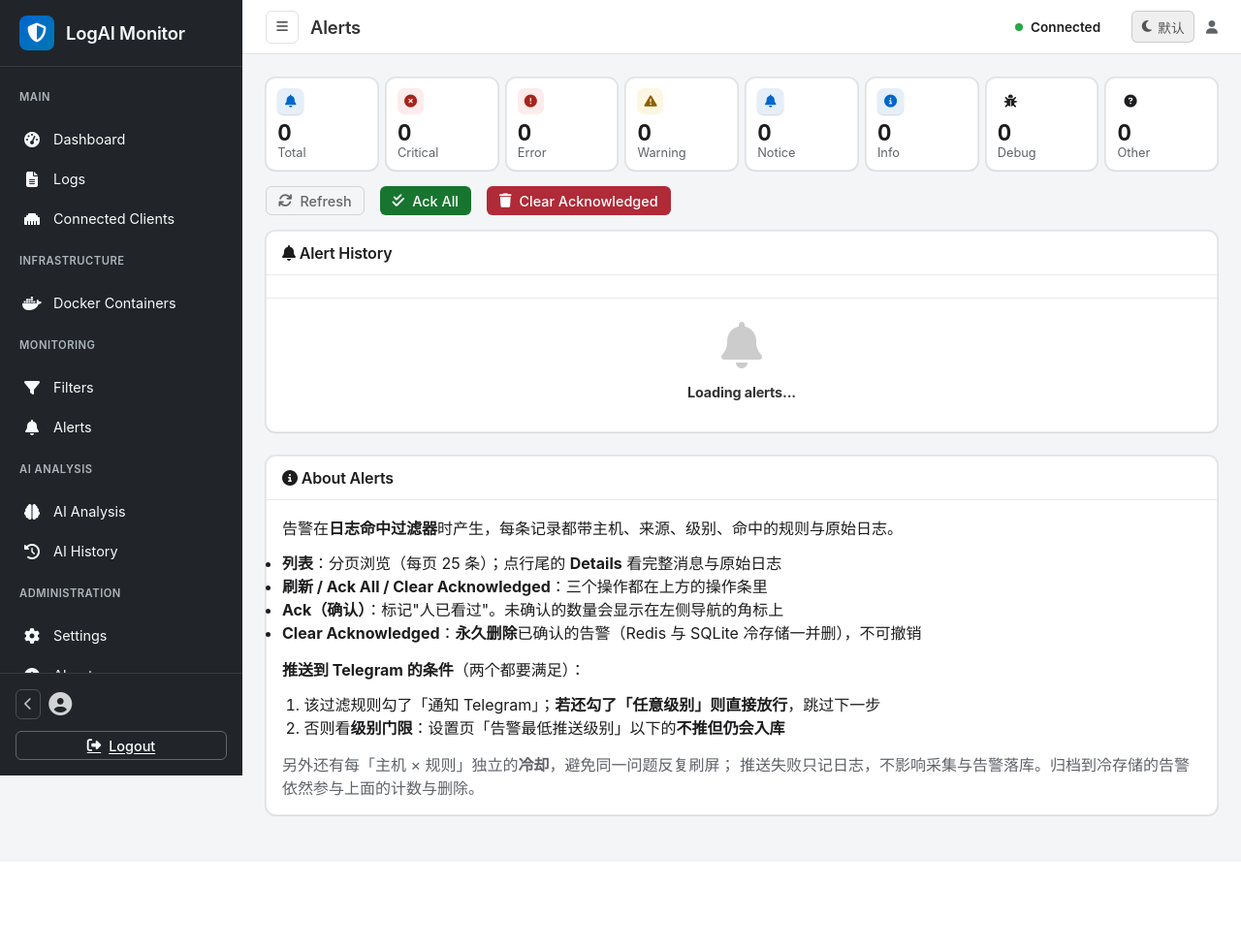
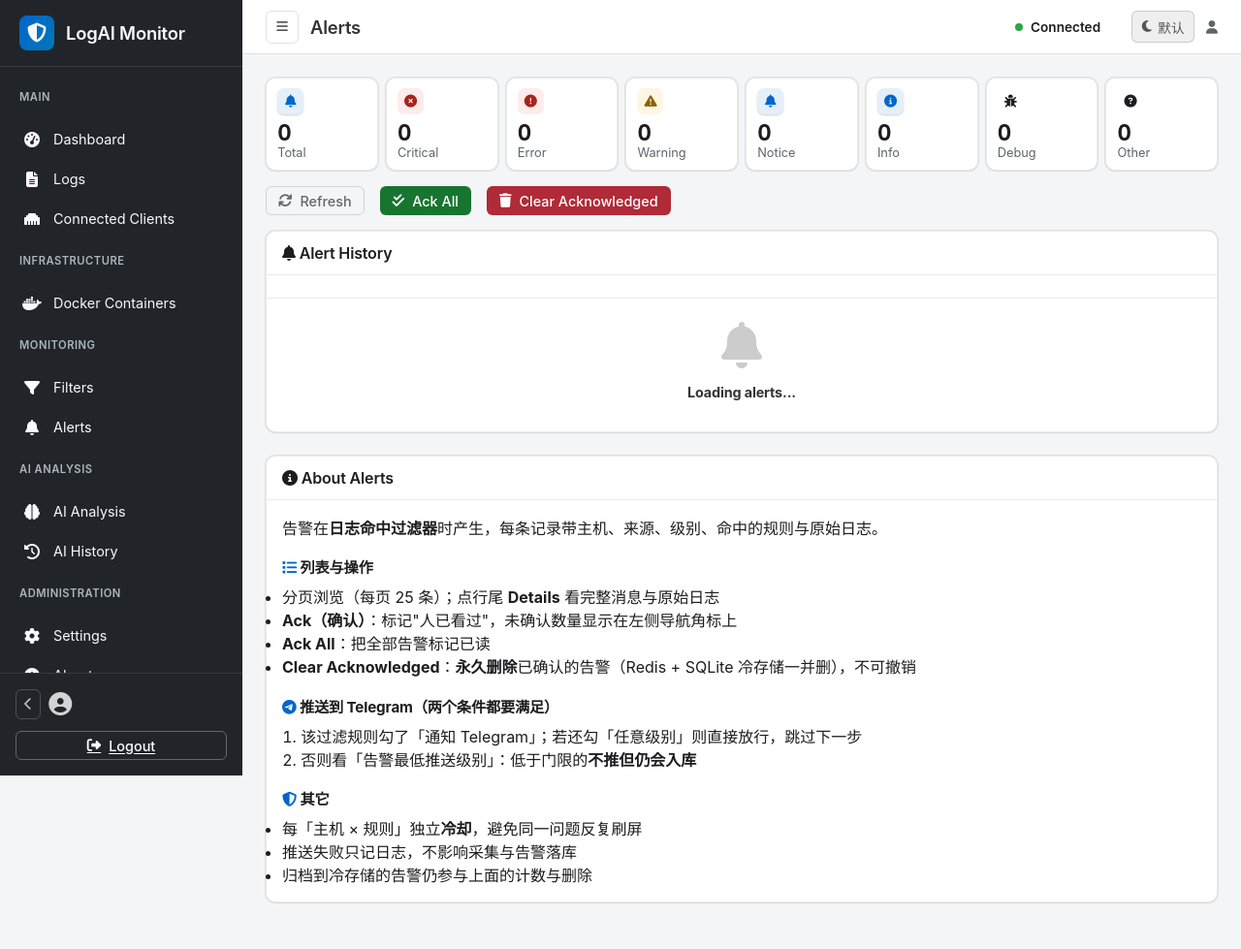
Before and after one commit to humanxp/LogAI-Monitor, a Python web app: template templates/alerts.html in a window 1280 px wide. Shown: the whole page at 97% size. Before the commit the page ends 843 px from the top, so only its background shows below. Run offline with Jinja, Linux system fonts and the light colour scheme; the template is opened without the code that fills it, so the values that code supplies are empty.

Commit message:
ui: 优化 Alerts 页 About 卡片——分三块加图标去冗余

```diff
--- a/templates/alerts.html
+++ b/templates/alerts.html
@@ -75,28 +75,38 @@
     <div class="card-header">
         <h3><i class="fas fa-info-circle"></i> About Alerts</h3>
     </div>
-    <div class="card-body">
-        <p style="margin-bottom: 0.75rem;">
-            告警在<b>日志命中过滤器</b>时产生，每条记录都带主机、来源、级别、命中的规则与原始日志。
+        <div class="card-body">
+        <p style="margin: 0 0 1.1rem 0;">
+            告警在<b>日志命中过滤器</b>时产生，每条记录带主机、来源、级别、命中的规则与原始日志。
         </p>
-        <ul style="margin: 0 0 0.9rem 0;">
-            <li><b>列表</b>：分页浏览（每页 25 条）；点行尾的 <b>Details</b> 看完整消息与原始日志</li>
-            <li><b>刷新 / Ack All / Clear Acknowledged</b>：三个操作都在上方的操作条里</li>
-            <li><b>Ack（确认）</b>：标记"人已看过"。未确认的数量会显示在左侧导航的角标上</li>
-            <li><b>Clear Acknowledged</b>：<b>永久删除</b>已确认的告警（Redis 与 SQLite 冷存储一并删），不可撤销</li>
+
+        <h4 style="margin: 0 0 0.5rem 0; color: var(--lm-ink); font-size: 0.95rem;">
+            <i class="fas fa-list" style="color: var(--lm-accent);"></i> 列表与操作
+        </h4>
+        <ul style="margin: 0 0 1.1rem 0;">
+            <li>分页浏览（每页 25 条）；点行尾 <b>Details</b> 看完整消息与原始日志</li>
+            <li><b>Ack（确认）</b>：标记"人已看过"，未确认数量显示在左侧导航角标上</li>
+            <li><b>Ack All</b>：把全部告警标记已读</li>
+            <li><b>Clear Acknowledged</b>：<b>永久删除</b>已确认的告警（Redis + SQLite 冷存储一并删），不可撤销</li>
         </ul>
-        <p style="margin-bottom: 0.75rem;">
-            <b>推送到 Telegram 的条件</b>（两个都要满足）：
-        </p>
-        <ol style="margin: 0 0 0.9rem 1.4rem;">
-            <li>该过滤规则勾了「通知 Telegram」；<b>若还勾了「任意级别」则直接放行</b>，跳过下一步</li>
-            <li>否则看<b>级别门限</b>：设置页「告警最低推送级别」以下的<b>不推但仍会入库</b></li>
+
+        <h4 style="margin: 0 0 0.5rem 0; color: var(--lm-ink); font-size: 0.95rem;">
+            <i class="fab fa-telegram" style="color: var(--lm-accent);"></i> 推送到 Telegram（两个条件都要满足）
+        </h4>
+        <ol style="margin: 0 0 1.1rem 1.2rem;">
+            <li>该过滤规则勾了「通知 Telegram」；若还勾「任意级别」则直接放行，跳过下一步</li>
+            <li>否则看「告警最低推送级别」：低于门限的<b>不推但仍会入库</b></li>
         </ol>
-        <p style="color: var(--lm-ink-2); margin: 0;">
-            另外还有每「主机 × 规则」独立的<b>冷却</b>，避免同一问题反复刷屏；
-            推送失败只记日志，不影响采集与告警落库。归档到冷存储的告警依然参与上面的计数与删除。
-        </p>
-    </div>
+
+        <h4 style="margin: 0 0 0.5rem 0; color: var(--lm-ink); font-size: 0.95rem;">
+            <i class="fas fa-shield-alt" style="color: var(--lm-accent);"></i> 其它
+        </h4>
+        <ul style="margin: 0;">
+            <li>每「主机 × 规则」独立<b>冷却</b>，避免同一问题反复刷屏</li>
+            <li>推送失败只记日志，不影响采集与告警落库</li>
+            <li>归档到冷存储的告警仍参与上面的计数与删除</li>
+        </ul>
+    </div></div>
 </div>
 
 <!-- Alert detail modal (opened by the Details button on each row) -->
```
